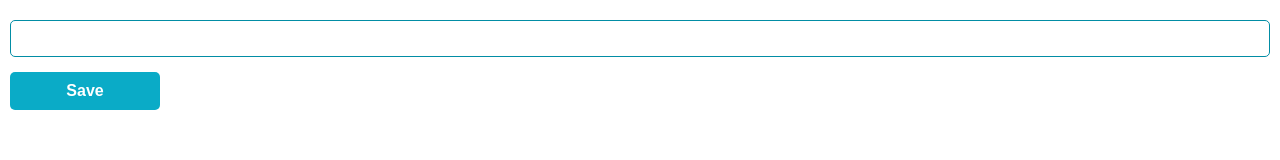
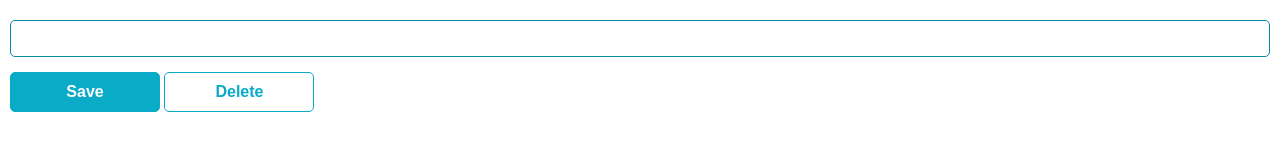
Before and after one commit to Stravaa/Chrome-extension-, a browser extension: page index.html in a window 1280 px wide. Drawn offline with Linux system fonts and the light colour scheme.

Commit message:
added delete button and styled it

```diff
--- a/index.html
+++ b/index.html
@@ -9,6 +9,7 @@
     <div class="container">
       <input type="text" id="input-el" />
       <button id="input-btn">Save</button>
+      <button id="delete-btn">Delete</button>
     </div>
     <div class="lead-container">
       <ul id="ul-el"></ul>
--- a/index.js
+++ b/index.js
@@ -3,6 +3,7 @@ const inputEl = document.getElementById("input-el");
 let ulEl = document.getElementById("ul-el");
 
 let myLeads = [];
+
 let leadsFromLocalStorage = JSON.parse(localStorage.getItem("myLeads"));
 
 if (leadsFromLocalStorage) {
--- a/style.css
+++ b/style.css
@@ -15,10 +15,11 @@ body {
   box-sizing: border-box;
 }
 
-#input-btn {
+#input-btn,
+#delete-btn {
   background-color: rgb(10, 171, 199);
   color: white;
-  border: none;
+  border: 1px solid rgb(10, 171, 199);
   border-radius: 5px;
   width: 150px;
   padding: 10px 15px;
@@ -26,6 +27,11 @@ body {
   cursor: pointer;
   font-weight: bold;
   font-size: medium;
+}
+
+#delete-btn {
+  background-color: rgb(255, 255, 255);
+  color: rgb(10, 171, 199);
 }
 
 ul {
```
